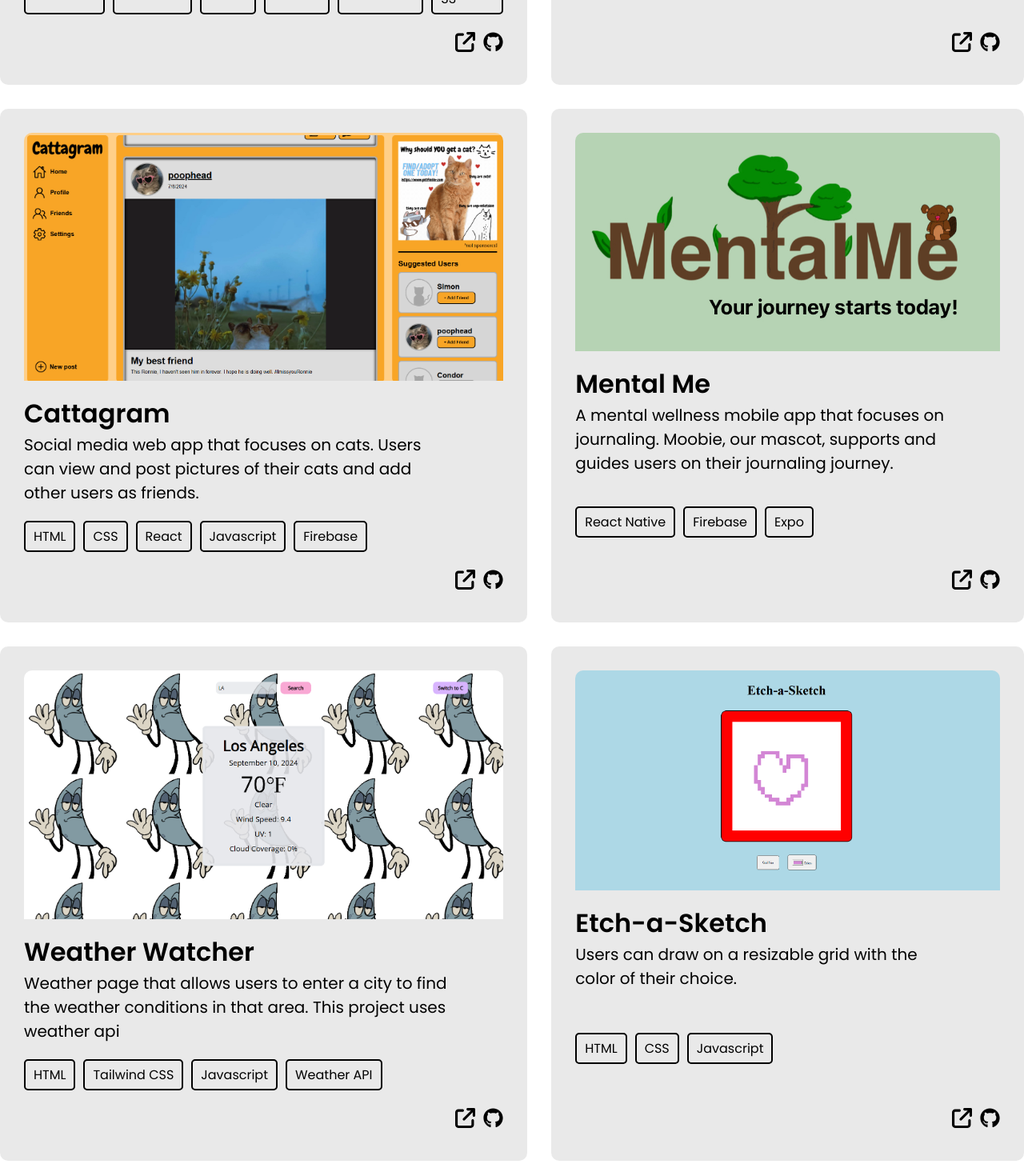
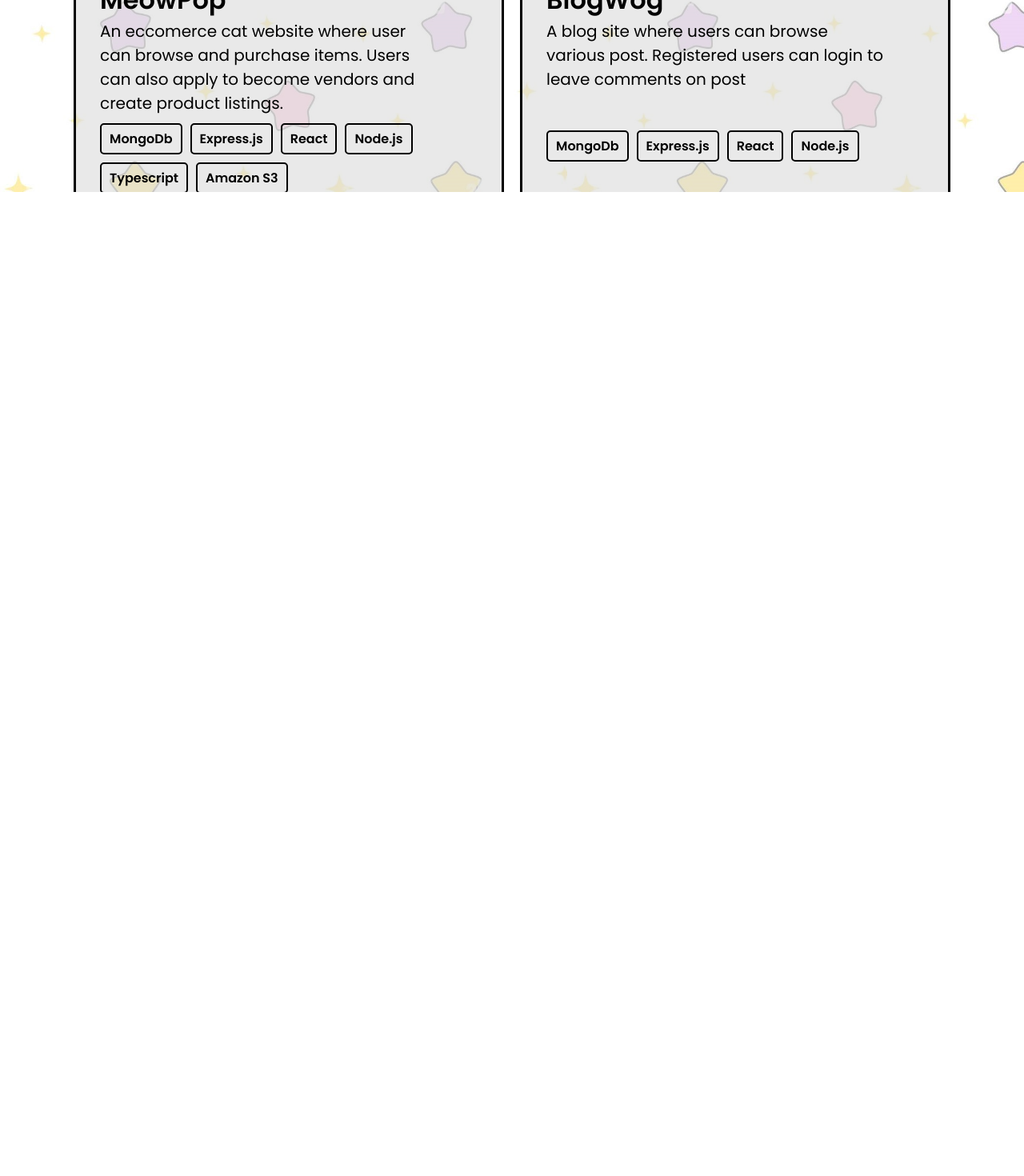
Before and after one commit to pauleenaphan/website-portfolio, a React (Vite) app: page /projects in a window 1280 px wide. Shown: the part 560-2030 px from the top of the page at 80% size. After the commit the page ends 800 px from the top, so only its background shows below. Built offline with nearby package versions, Linux system fonts and the light colour scheme; the HTML template or start-up script is replaced by a standard one; a web font is replaced by a local one.

Commit message:
styled project tabs, changed html tab name and icon

```diff
--- a/index.html
+++ b/index.html
@@ -2,7 +2,7 @@
 <html lang="en">
   <head>
     <meta charset="UTF-8" />
-    <link rel="icon" type="image/svg+xml" href="/vite.svg" />
+    <link rel="icon" type="image/svg+xml" href="./src/assets/pinkflower.png" />
     <link href="https://fonts.googleapis.com/css2?family=Nunito:wght@300;400;600&display=swap" rel="stylesheet">
     <link href="https://fonts.googleapis.com/css2?family=Quicksand:wght@300;400;500&display=swap" rel="stylesheet">
     <link href="https://fonts.googleapis.com/css2?family=Ubuntu:wght@300;400;500&display=swap" rel="stylesheet">
@@ -10,7 +10,7 @@
     <link href="https://fonts.googleapis.com/css2?family=Lato:wght@300;400;700&display=swap" rel="stylesheet">
     <link href="https://fonts.googleapis.com/css2?family=Poppins:wght@400;600&display=swap" rel="stylesheet">
     <meta name="viewport" content="width=device-width, initial-scale=1.0" />
-    <title>Vite + React + TS</title>
+    <title> Pauleena Phan's Portfolio </title>
   </head>
   <body>
     <div id="root"></div>
--- a/src/component/tabs.tsx
+++ b/src/component/tabs.tsx
@@ -15,19 +15,20 @@ export const Tabs = () => {
     const navigate = useNavigate();
     const location = useLocation(); // Get current route
     const [activeTab, setActiveTab] = useState<string>('home'); // default active tab
-    const [currTab, setCurrTab] = useState<string>("https://main--pauleenaphanportfolio2.netlify.app/home");
+    const [currTab, setCurrTab] = useState<string>("https://pauleenaphan/home");
 
     const handleTabClick = (tab: string) => {
         setActiveTab(tab);
-        setCurrTab("https://main--pauleenaphanportfolio2.netlify.app/" + tab)
+        setCurrTab("https://pauleenaphan/" + tab)
         navigate(`/${tab}`)
     };
 
     // Takes effect when the current route is changed
-    // Makes sure the active tab is being updated on click
+    // Makes sure the active tab is being updated on
     useEffect(() => {
         const currentPath = location.pathname.replace('/', ''); // Get the current tab from the URL
         setActiveTab(currentPath || 'home'); // Default to 'home' if no path
+        setCurrTab("https://pauleenaphan/" + currentPath);
     }, [location.pathname]);
 
     return (
--- a/src/pages/projects.tsx
+++ b/src/pages/projects.tsx
@@ -9,8 +9,12 @@ import mentalMeImg from "../assets/projects/mentalme.png";
 import weatherWatcherImg from "../assets/projects/weatherwatcher.png";
 import etchASketchImg from "../assets/projects/etchasketch.png";
 
+import { Tabs } from "../component/tabs";
+
 export const Projects = () =>{
     return(
+        <div className="pageOuterContainer">
+            <Tabs/>
             <div className="projectPageContainer">
                 {/* Meow pop project */}
                 <div className="projectContainer">
@@ -33,12 +37,12 @@ export const Projects = () =>{
                         </ul>
                     </div>
                     <div className="projectLinks">
-                    <a href="https://main--meowpop.netlify.app/">
+                        <a href="https://main--meowpop.netlify.app/" target="_blank">
                             <FaArrowUpRightFromSquare />
                         </a>
 
-                    <a href="https://github.com/pauleenaphan/Meow-Pop">
-                        <FaGithub />
+                        <a href="https://github.com/pauleenaphan/Meow-Pop" target="_blank">
+                            <FaGithub className="githubIcon"/>
                         </a>
                     </div>
                 </div>
@@ -62,12 +66,12 @@ export const Projects = () =>{
                         </ul>
                     </div>
                     <div className="projectLinks">
-                    <a href="https://main--blogwog.netlify.app/">
+                        <a href="https://main--blogwog.netlify.app/" target="_blank">
                             <FaArrowUpRightFromSquare />
                         </a>
 
-                    <a href="https://github.com/pauleenaphan/blog-api">
-                        <FaGithub />
+                        <a href="https://github.com/pauleenaphan/blog-api" target="_blank">
+                            <FaGithub className="githubIcon"/>
                         </a>
                     </div>
                 </div>
@@ -93,12 +97,12 @@ export const Projects = () =>{
                         </ul>
                     </div>
                     <div className="projectLinks">
-                    <a href="https://cattagram.netlify.app/">
+                        <a href="https://cattagram.netlify.app/" target="_blank">
                             <FaArrowUpRightFromSquare />
                         </a>
 
-                    <a href="https://github.com/pauleenaphan/Cattagram">
-                        <FaGithub />
+                        <a href="https://github.com/pauleenaphan/Cattagram" target="_blank">
+                            <FaGithub className="githubIcon"/>
                         </a>
                     </div>
                 </div>
@@ -121,12 +125,12 @@ export const Projects = () =>{
                         </ul>
                     </div>
                     <div className="projectLinks">
-                    <a href="https://expo.dev/preview/update?message=fixed%20styling&updateRuntimeVersion=1.0.0&createdAt=2024-05-07T05%3A25%3A18.090Z&slug=exp&projectId=d55f227c-6164-4fc5-ac60-040c4b42bad2&group=f55c8b6c-df7a-4874-9605-f10a26a3b534">
+                        <a href="https://expo.dev/preview/update?message=fixed%20styling&updateRuntimeVersion=1.0.0&createdAt=2024-05-07T05%3A25%3A18.090Z&slug=exp&projectId=d55f227c-6164-4fc5-ac60-040c4b42bad2&group=f55c8b6c-df7a-4874-9605-f10a26a3b534" target="_blank">
                             <FaArrowUpRightFromSquare />
                         </a>
 
-                    <a href="https://github.com/pauleenaphan/MentalMe">
-                        <FaGithub />
+                        <a href="https://github.com/pauleenaphan/MentalMe" target="_blank">
+                            <FaGithub className="githubIcon"/>
                         </a>
                     </div>
                 </div>
@@ -150,12 +154,12 @@ export const Projects = () =>{
                         </ul>
                     </div>
                     <div className="projectLinks">
-                    <a href="https://pauleenaphan.github.io/weather-app/src/index.html">
+                        <a href="https://pauleenaphan.github.io/weather-app/src/index.html" target="_blank">
                             <FaArrowUpRightFromSquare />
                         </a>
 
-                    <a href="https://github.com/pauleenaphan/weather-app">
-                        <FaGithub />
+                        <a href="https://github.com/pauleenaphan/weather-app" target="_blank">
+                            <FaGithub className="githubIcon"/>
                         </a>
                     </div>
                 </div>
@@ -177,13 +181,14 @@ export const Projects = () =>{
                         </ul>
                     </div>
                     <div className="projectLinks">
-                    <a href="https://pauleenaphan.github.io/Etch-a-Sketch/">
+                        <a href="https://pauleenaphan.github.io/Etch-a-Sketch/" target="_blank">
                             <FaArrowUpRightFromSquare />
                         </a>
 
-                    <a href="https://github.com/pauleenaphan/Etch-a-Sketch">
-                        <FaGithub />
+                        <a href="https://github.com/pauleenaphan/Etch-a-Sketch" target="_blank">
+                            <FaGithub className="githubIcon"/>
                         </a>
+                    </div>
                 </div>
             </div>
         </div>
--- a/src/style/home.css
+++ b/src/style/home.css
@@ -23,7 +23,6 @@
     .titleHead p{
         font-size: 20px;
     }
-
 }
 
 .starsIcon{
--- a/src/style/projects.css
+++ b/src/style/projects.css
@@ -1,7 +1,10 @@
 .projectPageContainer{
-    display: grid !important;
-    gap: 30px;
-    grid-template-columns: 1fr 1fr;
+    display: flex;
+    flex-wrap: wrap;
+    gap: 20px;
+    justify-content: center;
+    padding: 50px;
+    overflow: auto;
 }
 
 .projectContainer{
@@ -9,9 +12,11 @@
     border-radius: 10px;
     display: flex;
     flex-direction: column;
-    gap: 20px;
+    gap: 10px;
     justify-content: space-between;
     padding: 30px;
+    border: 3px solid;
+    width: 40%;
 }
 
 .projectPageContainer > :nth-last-child(2),
@@ -21,8 +26,9 @@
 
 .projectContainer img{
     border-radius: 10px;
-    padding-bottom: 10px;
+    margin-bottom: 15px;
     width: 100%;
+    border: 3px solid;
 }
 
 .projectDescription{
@@ -33,19 +39,40 @@
 .projectTools ul{
     display: flex;
     flex-direction: row;
+    flex-wrap: wrap;
     gap: 10px;
     padding-left: 0px;
+    text-align: center;
 }
 
 .projectTools li{
     border-radius: 5px;
     border: 2px solid;
     padding: 5px 10px;
+    font-weight: bold;
 }
 
 .projectLinks{
     display: flex;
-    font-size: 25px;
+    font-size: 30px;
     gap: 10px;
     justify-content: flex-end;
+    padding: 15px 0px 0px;
 }
+
+.projectLinks a:hover{
+    opacity: 0.5;
+}
+
+.githubIcon{
+    font-size: 35px;
+}
+
+@media (max-width: 873px) {
+    .projectContainer{
+        width: 90%;
+    }
+    .titleHead p{
+        font-size: 20px;
+    }
+}
--- a/src/style/skills.css
+++ b/src/style/skills.css
@@ -4,7 +4,6 @@
     gap: 20px;
     padding: 40px;
     justify-content: center;
-    /* height: fit-content; */
     overflow: auto;
 }
 
```
Also changed, not shown: src/assets/pinkflower.png (added). Lines whose indentation alone changed are shown as unchanged.
